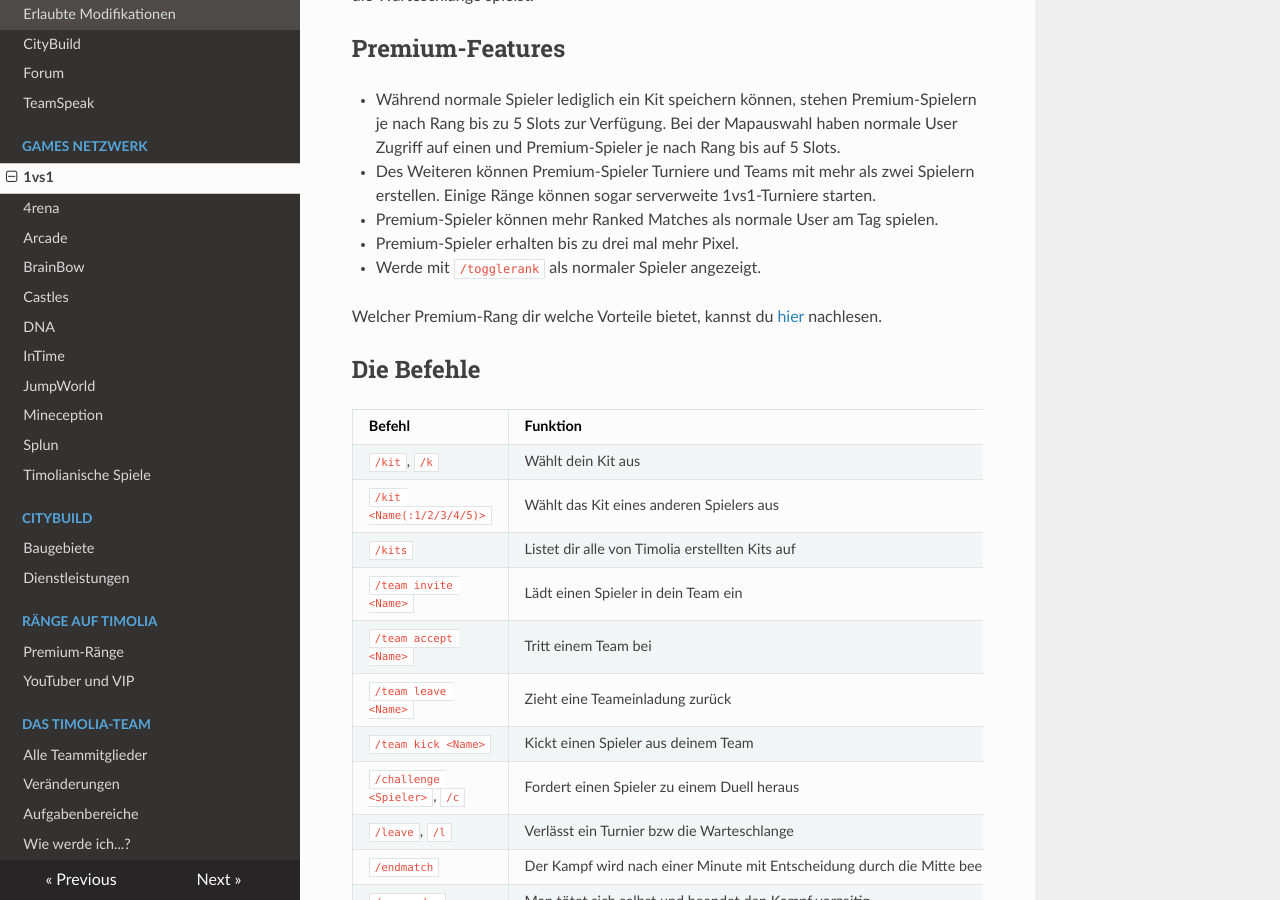
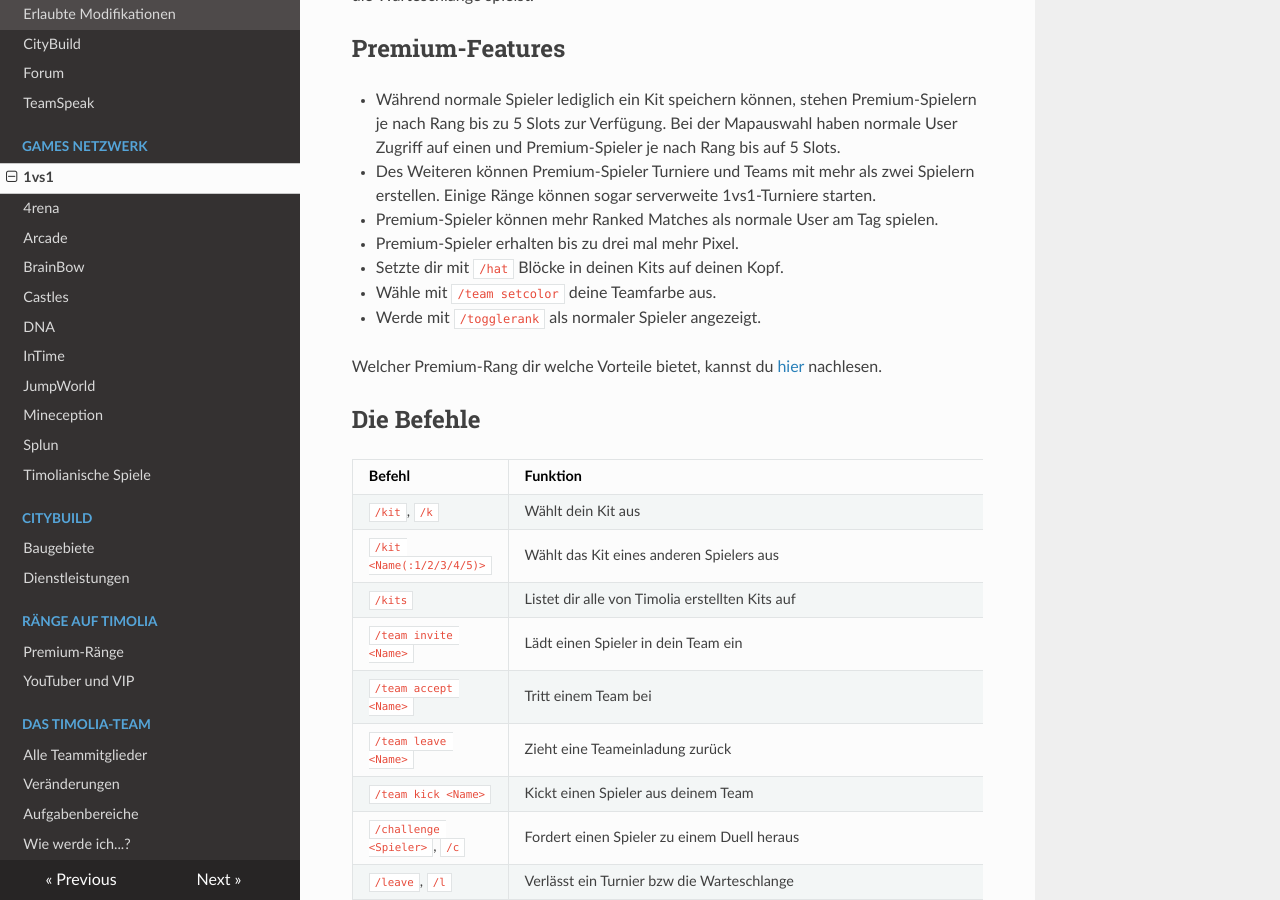
Before and after one commit to TimoliaDE/HowTo, an MkDocs documentation site: the page built from docs/games/1vs1.md, in a window 1280 px wide and 900 px high, scrolled down 3211 px. Built offline with MkDocs 1.6.1, drawn with Linux system fonts in a browser that asks for light colours; nearby versions of some CDN libraries; old or Windows-style settings are respelled for this version of MkDocs.

Commit message:
Update 1vs1.md

```diff
--- a/docs/games/1vs1.md
+++ b/docs/games/1vs1.md
@@ -85,6 +85,8 @@ Mit dem Befehl `/winstreak` kannst du deine aktuelle Winstreak ansehen. Beachte:
 - Des Weiteren können Premium-Spieler Turniere und Teams mit mehr als zwei Spielern erstellen. Einige Ränge können sogar serverweite 1vs1-Turniere starten.
 - Premium-Spieler können mehr Ranked Matches als normale User am Tag spielen.
 - Premium-Spieler erhalten bis zu drei mal mehr Pixel.
+- Setzte dir mit `/hat` Blöcke in deinen Kits auf deinen Kopf.
+- Wähle mit `/team setcolor` deine Teamfarbe aus.
 - Werde mit `/togglerank` als normaler Spieler angezeigt.
 
 Welcher Premium-Rang dir welche Vorteile bietet, kannst du [hier](/ranks/premium/) nachlesen.
```
